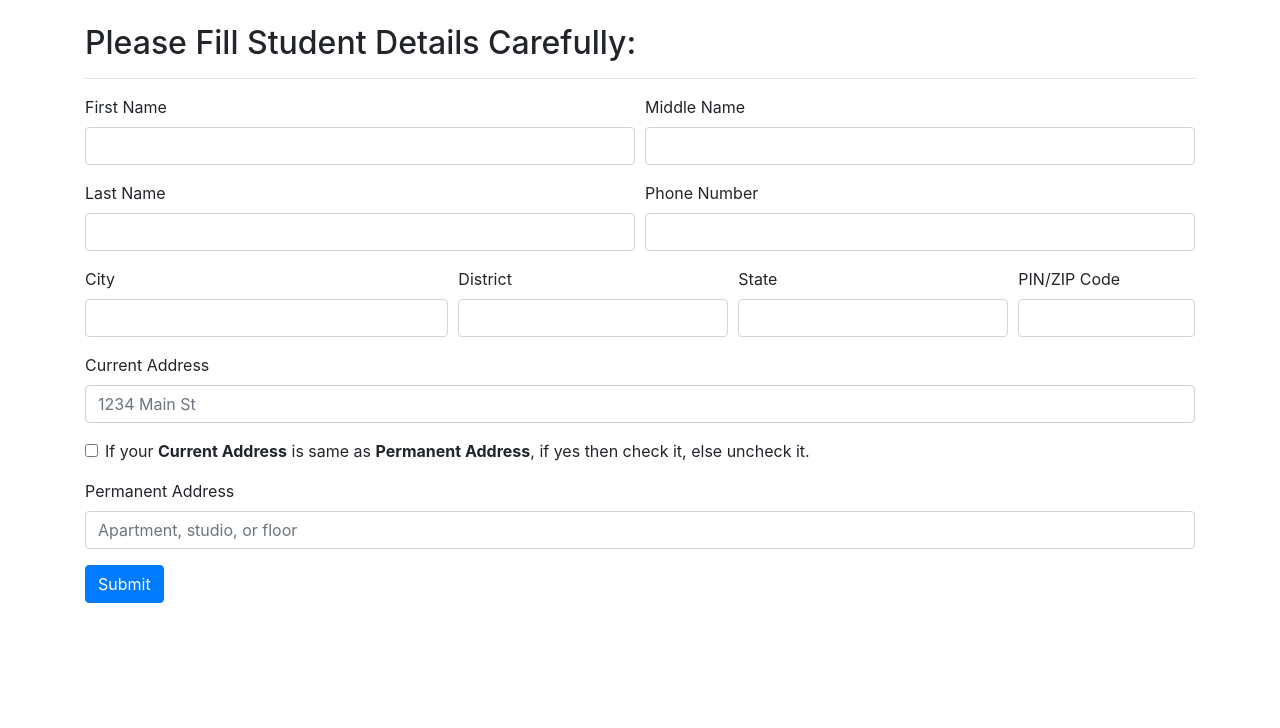
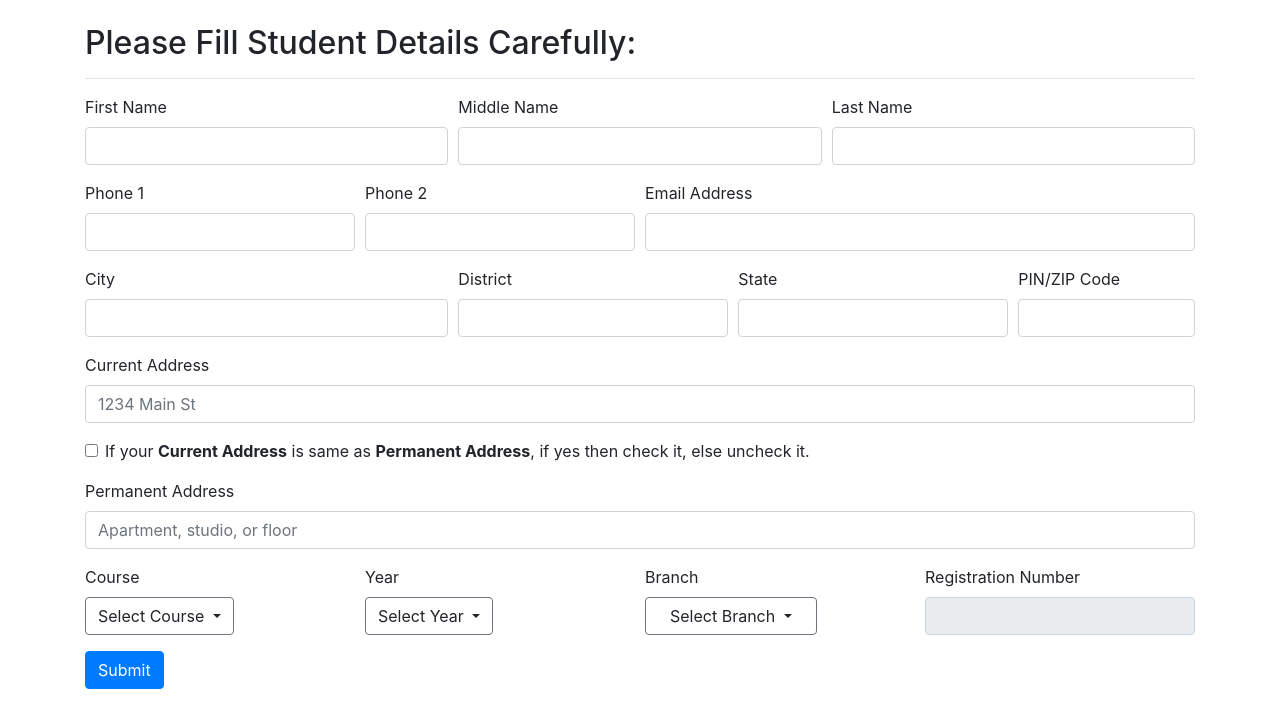
Before and after one commit to er-gagan/Library-Management-System, a Django app: template LMSenv/LMS/templates/LMSapp/StudentRegistrationPage.html in a window 1280 px wide. Shown: the part 56-784 px from the top of the page. Run offline with Django 3.2, Linux system fonts and the light colour scheme; the template is opened without the code that fills it, so the values that code supplies are empty; some libraries are stand-ins or nearby versions.

Commit message:
Updating Student registration page
Updating Student registration page
Adding Course details and registration numer field

```diff
--- a/LMSenv/LMS/templates/LMSapp/StudentRegistrationPage.html
+++ b/LMSenv/LMS/templates/LMSapp/StudentRegistrationPage.html
@@ -1,5 +1,5 @@
 {% extends "base.html" %}
-
+{% load static %}
 {% block body %}
 <div class="container my-4">
   <h2>Please Fill Student Details Carefully:</h2>
@@ -8,23 +8,32 @@
   <form action="#" method="POST">
     {% csrf_token %}
     <div class="form-row">
-      <div class="form-group col-md-6">
+      <div class="form-group col-md-4">
         <label for="fname">First Name</label>
         <input type="text" class="form-control" id="fname">
       </div>
-      <div class="form-group col-md-6">
+      <div class="form-group col-md-4">
         <label for="mname">Middle Name</label>
         <input type="text" class="form-control" id="mname">
       </div>
-    </div>
-    <div class="form-row">
-      <div class="form-group col-md-6">
+      <div class="form-group col-md-4">
         <label for="lname">Last Name</label>
         <input type="text" class="form-control" id="lname">
       </div>
+    </div>
+
+    <div class="form-row">
+      <div class="form-group col-md-3">
+        <label for="Phone1">Phone 1</label>
+        <input type="text" class="form-control" id="Phone1">
+      </div>
+      <div class="form-group col-md-3">
+        <label for="Phone2">Phone 2</label>
+        <input type="text" class="form-control" id="Phone2">
+      </div>
       <div class="form-group col-md-6">
-        <label for="Phone">Phone Number</label>
-        <input type="text" class="form-control" id="Phone">
+        <label for="Email">Email Address</label>
+        <input type="email" class="form-control" id="Email" aria-describedby="emailHelp">
       </div>
     </div>
 
@@ -63,6 +72,60 @@
       <label for="PermanentAddress">Permanent Address</label>
       <input type="text" class="form-control" id="PermanentAddress" placeholder="Apartment, studio, or floor">
     </div>
+
+    <div class="form-row">
+      <div class="form-group col-md-3">
+        <label for="Course">Course</label>
+        <div class="dropdown">
+          <button class="btn border border-secondary dropdown-toggle" type="button" id="dropdownMenuButton"
+            data-toggle="dropdown" aria-haspopup="true" aria-expanded="false">
+            Select Course
+          </button>
+          <div class="dropdown-menu" aria-labelledby="dropdownMenuButton">
+            <a class="dropdown-item" href="#">MCA</a>
+            <a class="dropdown-item" href="#">MBA</a>
+            <a class="dropdown-item" href="#">PHD</a>
+          </div>
+        </div>
+      </div>
+      <div class="form-group col-md-3">
+        <label for="Year">Year</label>
+        <div class="dropdown">
+          <button class="btn border border-secondary dropdown-toggle" type="button" id="dropdownMenuButton"
+            data-toggle="dropdown" aria-haspopup="true" aria-expanded="false">
+            Select Year
+          </button>
+          <div class="dropdown-menu" aria-labelledby="dropdownMenuButton">
+            <a class="dropdown-item" href="#">1st</a>
+            <a class="dropdown-item" href="#">2nd</a>
+            <a class="dropdown-item" href="#">3rd</a>
+          </div>
+        </div>
+      </div>
+
+      <div class="form-group col-md-3">
+        <label for="Branch">Branch</label>
+        <div class="dropdown">
+          <button class="px-4 btn border border-secondary dropdown-toggle" type="button" id="dropdownMenuButton"
+            data-toggle="dropdown" aria-haspopup="true" aria-expanded="false">
+            Select Branch
+          </button>
+          <div class="dropdown-menu" aria-labelledby="dropdownMenuButton">
+            <a class="dropdown-item" href="#">Computer Science Engineering</a>
+            <a class="dropdown-item" href="#">Electronic Engineering</a>
+            <a class="dropdown-item" href="#">Machanical Engineering</a>
+          </div>
+        </div>
+      </div>
+
+      <div class="form-group col-md-3">
+        <label for="RegistrationNumber">Registration Number</label>
+        <input type="text" class="form-control" readonly id="RegistrationNumber">
+      </div>
+
+    </div>
+
+
     <button type="submit" class="btn btn-primary">Submit</button>
   </form>
 </div>
```
